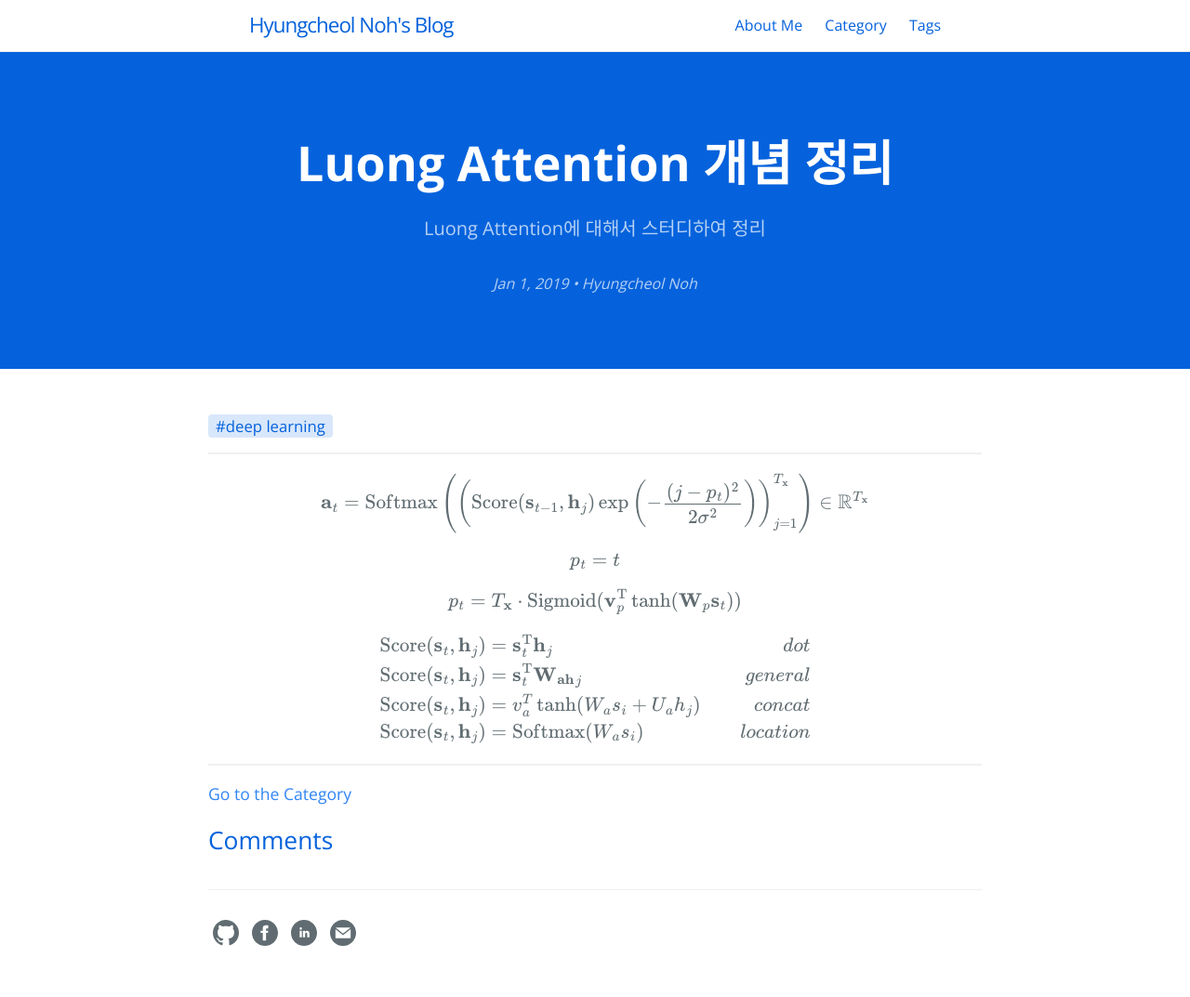
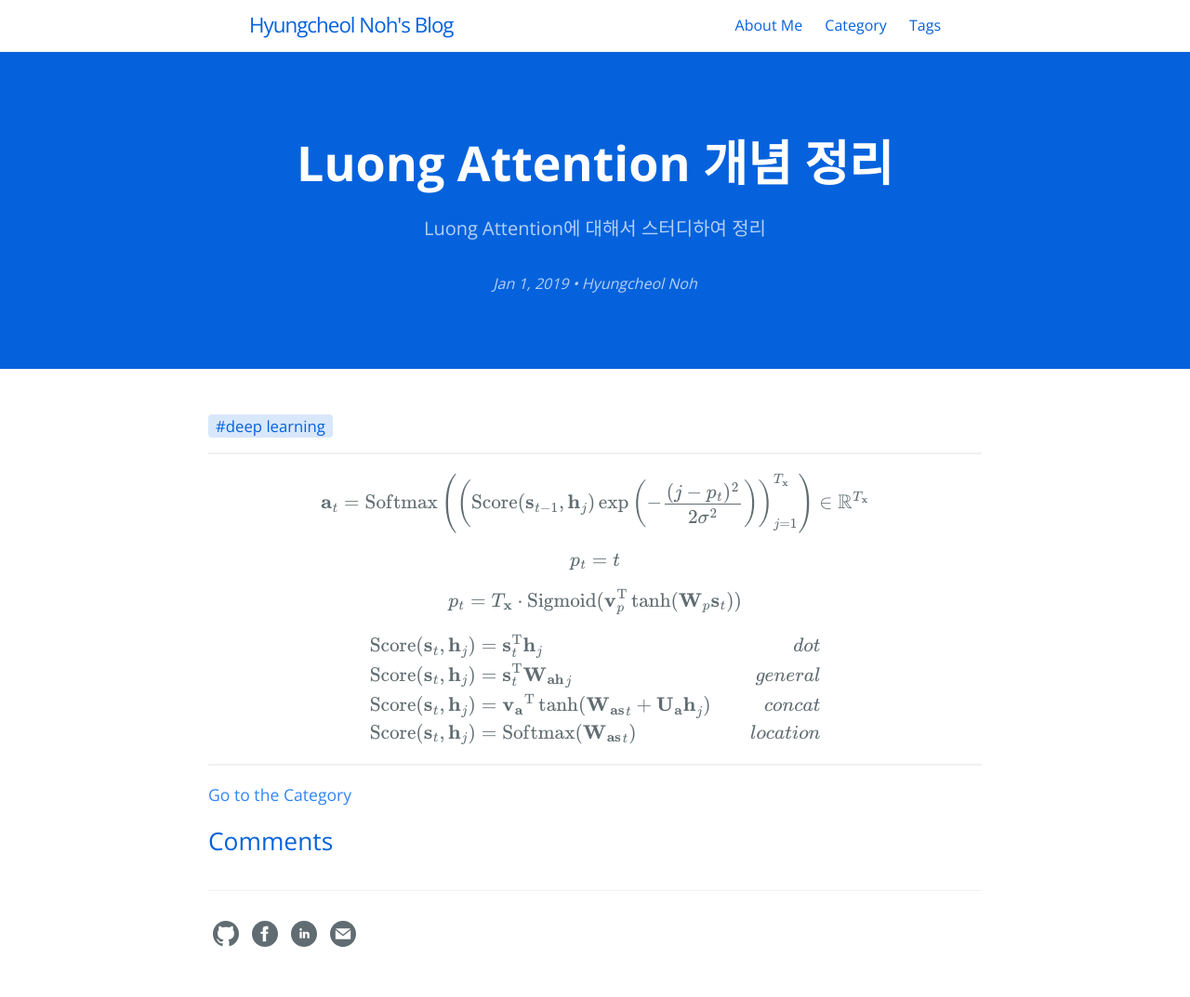
Before and after one commit to hcnoh/hcnoh.github.io, a Jekyll site: the page built from _posts/2019-01-01-luong-attention.md, in a window 1280 px wide. Shown: the whole page at 93% size. Built offline with Jekyll 4.4.1, drawn with Linux system fonts in a browser that asks for light colours; formulas are drawn with MathJax 3; comment, search, counter and statistics services are not loaded.

Commit message:
Update 2019-01-01-luong-attention.md

```diff
--- a/_posts/2019-01-01-luong-attention.md
+++ b/_posts/2019-01-01-luong-attention.md
@@ -34,10 +34,10 @@ $$
 & = \mathbf{s}_t^\text{T}\mathbf{W_ah}_j
 & general \\
 \text{Score}(\mathbf{s}_t, \mathbf{h}_j)
-&= v_a^T\tanh(W_as_i + U_a h_j)
+&= \mathbf{v_a}^\text{T}\tanh(\mathbf{W_as}_t + \mathbf{U_a h}_j)
 & concat \\
 \text{Score}(\mathbf{s}_t, \mathbf{h}_j)
-& = \text{Softmax}(W_as_i)
+& = \text{Softmax}(\mathbf{W_as}_t)
 & location
 \end{align*}
 $$
```
